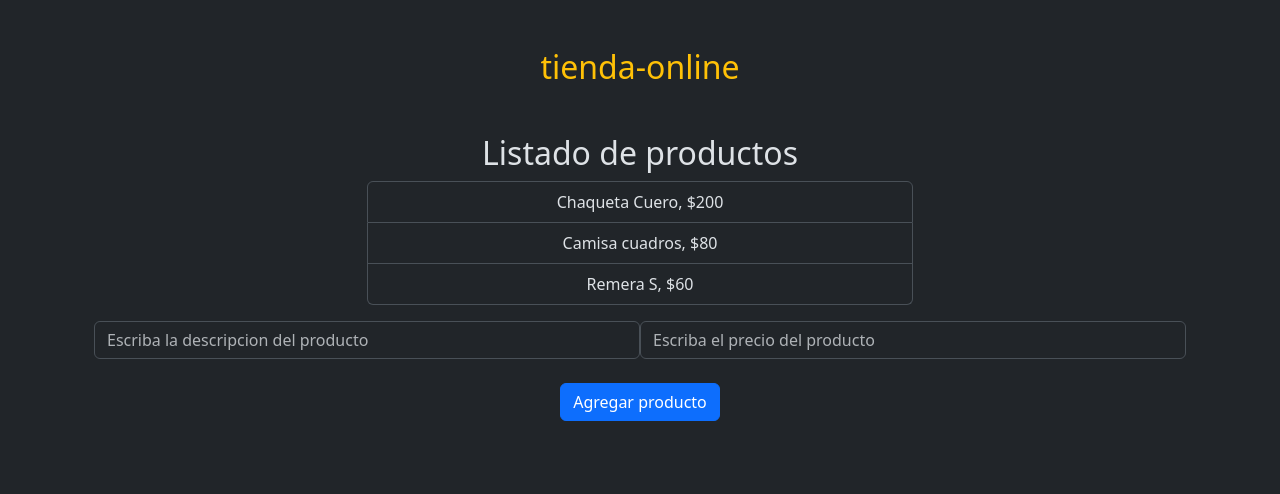
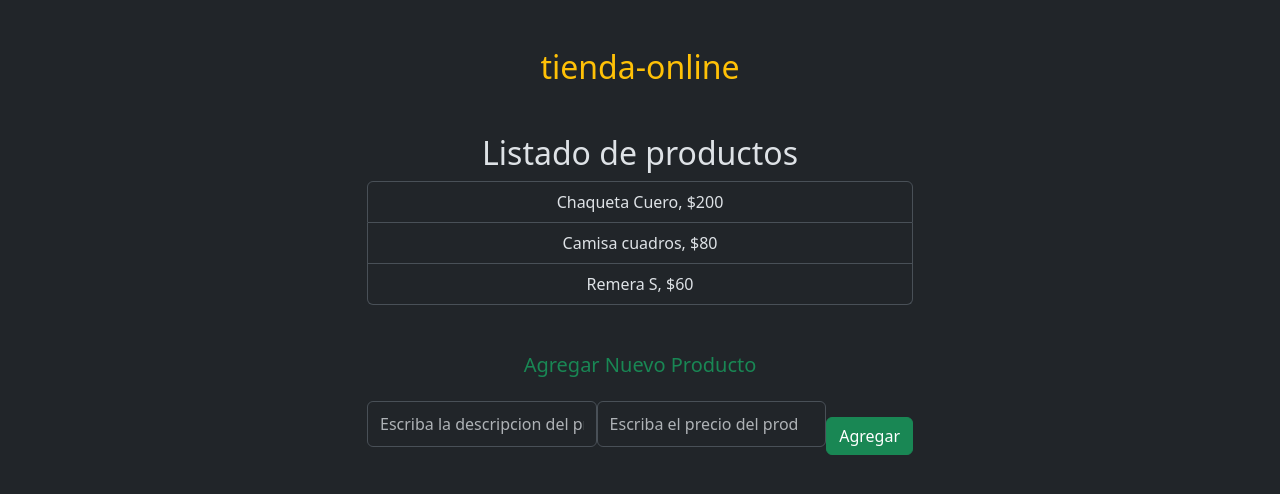
Before and after one commit to juliMillen/tienda_online, an Angular app: page / in a window 1280 px wide. Shown: the top 494 px of the page. Built offline with nearby package versions, Linux system fonts and the light colour scheme.

Commit message:
mejorando la solucion y limpiando campos

```diff
--- a/src/app/app.component.ts
+++ b/src/app/app.component.ts
@@ -1,6 +1,7 @@
 import { Component } from '@angular/core';
 import { RouterOutlet } from '@angular/router';
 import { ListadoComponentsComponent } from "./components/listado-components/listado-components.component";
+import { FormsModule } from '@angular/forms';
 
 @Component({
   selector: 'app-root',
--- a/src/app/components/listado-components/listado-components.component.html
+++ b/src/app/components/listado-components/listado-components.component.html
@@ -8,13 +8,15 @@
             </li>
         }
     </ul>
-    <div class="mt-3 d-flex justify-content-center">
-        <input type="text" #productoDesc class="form-control mb-2 w-50" placeholder="Escriba la descripcion del producto">
-        <input type="number" #productoPre class="form-control mb-2 w-50" placeholder="Escriba el precio del producto">
-    </div>
-    <div class="d-flex justify-content-center">
-        <button class="btn btn-primary mt-3" (click)="agregarProducto(productoDesc.value, productoPre.valueAsNumber);">
-            Agregar producto
+    <h5 class="text-success mt-5">
+        Agregar Nuevo Producto
+    </h5>
+    <form class="d-flex justify-content-between alig-items-center my-4 w-50 mx-auto">
+        <input type="text" id="productoDesc" name="productoDesc" class="form-control mb-2 w-50" placeholder="Escriba la descripcion del producto" autocomplete="off" [(ngModel)]="descripcionInput"/>
+        <input type="number" id="precioProd" name="precioProd" class="form-control mb-2 w-50" placeholder="Escriba el precio del producto" autocomplete="off" [(ngModel)]="precioInput"/>
+
+        <button type="submit" class="btn btn-success mt-3" (click)="agregarProducto()">
+            Agregar
         </button>
-    </div>
+    </form>
 </div>
--- a/src/app/components/listado-components/listado-components.component.ts
+++ b/src/app/components/listado-components/listado-components.component.ts
@@ -1,9 +1,10 @@
 import { Component } from '@angular/core';
 import { Producto } from '../../model/Producto';
+import { FormsModule } from '@angular/forms';
 
 @Component({
   selector: 'app-listado-components',
-  imports: [],
+  imports: [FormsModule],
   templateUrl: './listado-components.component.html',
   styleUrl: './listado-components.component.css'
 })
@@ -16,8 +17,22 @@ export class ListadoComponentsComponent {
     new Producto('Remera S',60)
   ];
 
-  agregarProducto(descProd:string, precioProd:number) {
-      var productoNuevo = new Producto(descProd,precioProd);
-      this.listaProductos.push(productoNuevo);
+
+  descripcionInput: string = '';
+  precioInput: number | null =null;
+
+  agregarProducto() {
+      // validar que sean valores correctos
+      if(this.descripcionInput.trim() === '' || this.precioInput == null || this.precioInput == 0){
+        console.log('Debe ingresar una descripcion y un precio validos');
+        return;
+      }
+
+      const producto = new Producto(this.descripcionInput,this.precioInput);
+      this.listaProductos.push(producto);
+
+      //limpiar campos
+      this.descripcionInput = '';
+      this.precioInput = null;
     }
 }
```
